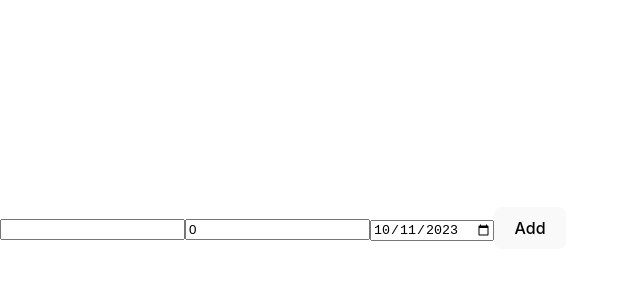
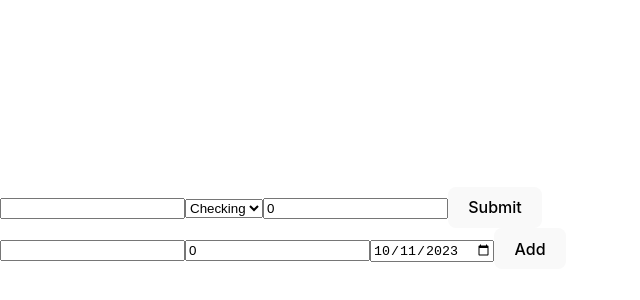
Before and after one commit to EleahBurman/expenses, a React (Vite) app: page / in a window 1280 px wide. Shown: the part 172-472 px from the top of the page, without its empty margins (0-640 px from the left). Built offline with nearby package versions, Linux system fonts and the light colour scheme.

Commit message:
Create bank account form

```diff
--- a/src/App.jsx
+++ b/src/App.jsx
@@ -1,11 +1,12 @@
 import ExpenseForm from "./components/ExpenseForm"
-
+import BankAccountForm from "./components/BankAccountForm"
 
 function App() {
 
 
   return (
     <>
+      <BankAccountForm/>
       <ExpenseForm/>
     </>
   )
--- /dev/null
+++ b/src/components/BankAccountForm.jsx
@@ -0,0 +1,44 @@
+import { useState } from "react";
+
+function BankAccountForm() {
+  const [title, setTitle] = useState("");
+  const [type, setType] = useState("");
+  const [amount, setAmount] = useState(0);
+
+  const handleSubmit = (evt) => {
+    evt.preventDefault();
+    console.log({ title, type, amount });
+  }
+
+  const updateAmount = (evt) => {
+    let newValue = evt.target.value;
+    if (Math.floor(newValue * 100) === newValue * 100) {
+      newValue = Math.floor(newValue * 100) / 100;
+    }
+    setAmount(newValue);
+  }
+
+  const handleTitleChange = (event) => {
+    setTitle(event.target.value);
+  }
+
+  const handleTypeChange = (event) => {
+    setType(event.target.value);
+  }
+
+  return (
+    <form onSubmit={handleSubmit}>
+      <input name="title" value={title} type="text" onChange={handleTitleChange} />
+
+      <select value={type} onChange={handleTypeChange}>
+        <option value="Checking">Checking</option>
+        <option value="Saving">Saving</option>
+      </select>
+
+      <input name="amount" value={amount} type="number" step="0.01" min="0" onChange={updateAmount} />
+      <button type="submit">Submit</button>
+    </form>
+  )
+}
+
+export default BankAccountForm;
```
